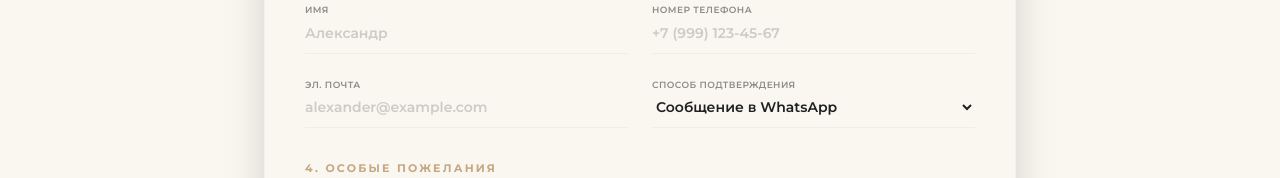
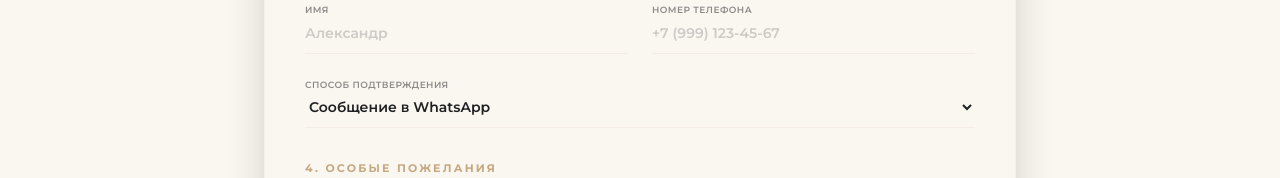
Before and after one commit to egorbagramyan0-bot/pirs, a React (Vite) app: page /#/booking in a window 1280 px wide. Shown: the part 766-944 px from the top of the page. Built offline with nearby package versions, Linux system fonts and the light colour scheme; a web font is replaced by a local one.

Commit message:
Remove email field and email confirmation option from booking page

```diff
--- a/src/pages/Booking.jsx
+++ b/src/pages/Booking.jsx
@@ -50,7 +50,6 @@ export default function Booking() {
 
   const [name, setName] = useState('');
   const [phone, setPhone] = useState('');
-  const [email, setEmail] = useState('');
   const [comment, setComment] = useState('');
   const [notifMethod, setNotifMethod] = useState('whatsapp');
 
@@ -242,20 +241,7 @@ export default function Booking() {
                       </div>
                     </div>
 
-                    <div className="grid grid-cols-1 sm:grid-cols-2 gap-6 pt-2">
-                      {/* Email */}
-                      <div className="border-b border-brand-sand/40 pb-2">
-                        <label className="block text-[9px] uppercase tracking-wider text-brand-blue/50 font-semibold mb-1">Эл. почта</label>
-                        <input
-                          type="email"
-                          placeholder="alexander@example.com"
-                          value={email}
-                          onChange={(e) => setEmail(e.target.value)}
-                          className="bg-transparent border-0 p-0 text-sm font-semibold text-brand-blue focus:ring-0 w-full placeholder-brand-blue/20"
-                          required
-                        />
-                      </div>
-
+                    <div className="grid grid-cols-1 gap-6 pt-2">
                       {/* Notification Method */}
                       <div className="border-b border-brand-sand/40 pb-2">
                         <label className="block text-[9px] uppercase tracking-wider text-brand-blue/50 font-semibold mb-1">Способ подтверждения</label>
@@ -267,7 +253,6 @@ export default function Booking() {
                           <option value="whatsapp">Сообщение в WhatsApp</option>
                           <option value="telegram">Сообщение в Telegram</option>
                           <option value="phone">Звонок от хостес</option>
-                          <option value="email">Письмо на эл. почту</option>
                         </select>
                       </div>
                     </div>
@@ -394,7 +379,6 @@ export default function Booking() {
                       setStep(1);
                       setName('');
                       setPhone('');
-                      setEmail('');
                       setComment('');
                     }}
                     className="text-[10px] uppercase font-bold text-brand-blue hover:text-brand-gold transition-colors tracking-wider"
```
